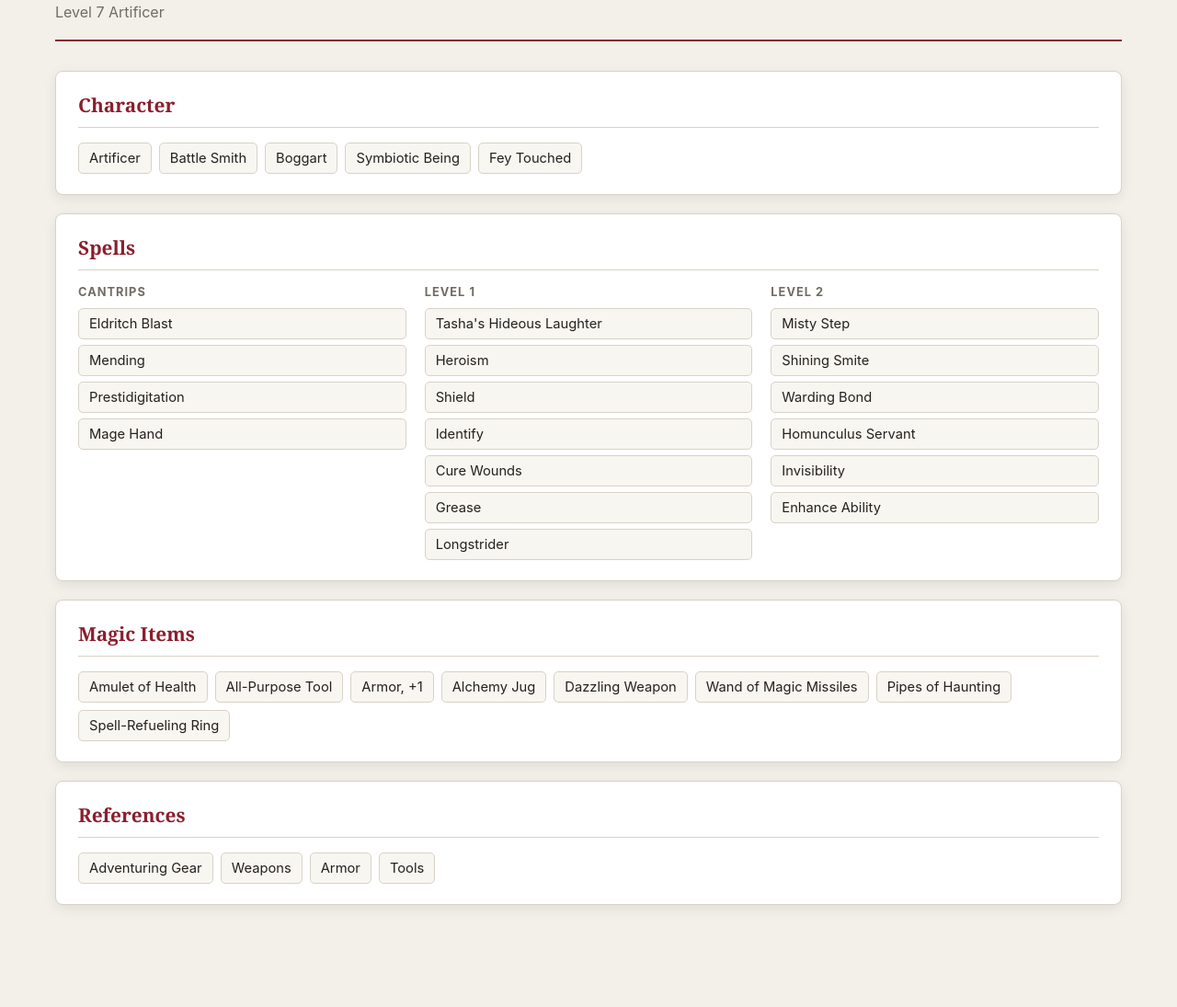
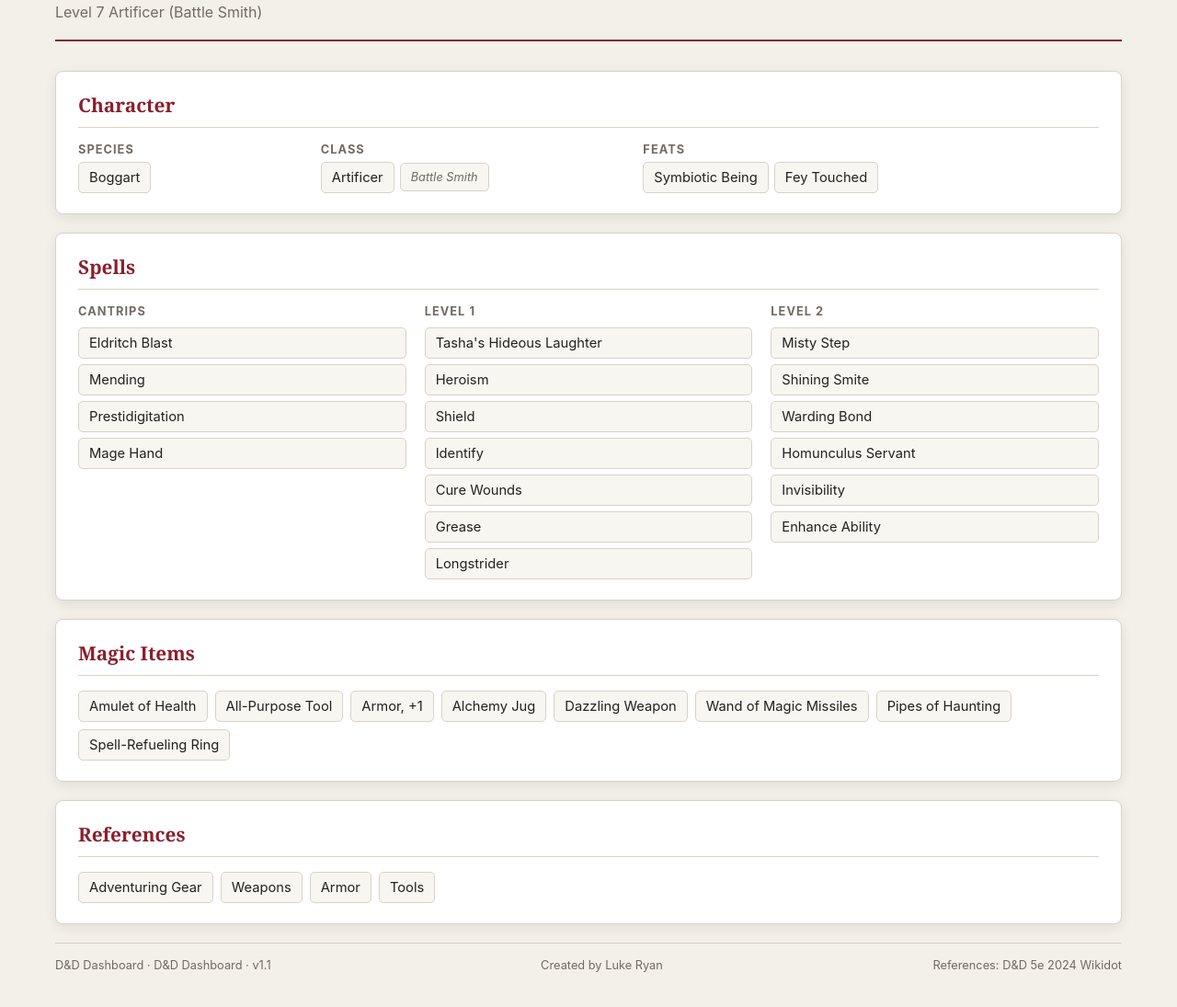
Before and after one commit to Lukeryan360/dnd-dashboard, a website: page index.html in a window 1280 px wide. Shown: the part 99-1194 px from the top of the page at 92% size. Before the commit the page ends 1151 px from the top, so only its background shows below. Drawn offline with Linux system fonts and the light colour scheme.

Commit message:
Version 1.1: added footer, reformatted character main section for clarity

```diff
--- a/css/style.css
+++ b/css/style.css
@@ -56,9 +56,9 @@ body {
 }
 
 
-/* ------------------------------------------------------------
+/* ============================================================
    Main Application
-   ------------------------------------------------------------ */
+   ============================================================ */
 
 #app {
     display: flex;
@@ -146,7 +146,6 @@ body {
    Dashboard Links
    ------------------------------------------------------------ */
 
-#character-links,
 #magic-item-links,
 #reference-links {
     display: flex;
@@ -189,6 +188,47 @@ body {
     transform: translateY(0);
 }
 
+/* ------------------------------------------------------------
+   Character Section
+   ------------------------------------------------------------ */
+
+#character-links {
+    display: grid;
+    grid-template-columns: 1fr 1.35fr 2fr;
+    gap: 16px;
+    align-items: start;
+}
+
+.character-group {
+    display: flex;
+    flex-direction: column;
+    gap: 6px;
+    min-width: 0;
+}
+
+.character-group h3 {
+    margin: 0;
+
+    color: var(--text-muted);
+    font-size: 0.8rem;
+    font-weight: 700;
+
+    text-transform: uppercase;
+    letter-spacing: 0.08em;
+}
+
+.character-buttons {
+    display: flex;
+    flex-wrap: wrap;
+    align-items: center;
+    gap: 6px;
+}
+
+.character-buttons .subclass {
+    font-size: 0.8rem;
+    font-style: italic;
+    color: var(--text-muted);
+}
 
 /* ------------------------------------------------------------
    Spell Section
@@ -228,140 +268,43 @@ body {
 
 
 /* ------------------------------------------------------------
-   Viewer
+   Dashboard Footer
    ------------------------------------------------------------ */
 
-#viewer {
-    display: none;
+#dashboard-footer {
+    display: flex;
+    justify-content: space-between;
+    align-items: center;
+    flex-wrap: wrap;
+    gap: 12px;
 
-    position: relative;
+    margin-top: 32px;
+    padding-top: 16px;
 
-    width: 67%;
-    min-height: 100vh;
+    border-top: 1px solid var(--border);
 
-    background: white;
-
-    border-left: 1px solid var(--border-dark);
+    color: var(--text-muted);
+    font-size: 0.8rem;
 }
 
-
-/* Wikidot iframe */
-
-#wiki-frame {
-    width: 100%;
-    height: 100vh;
-
-    border: none;
+#dashboard-footer a {
+    color: var(--text-muted);
+    text-decoration: none;
 }
 
-
-/* Close button */
-
-#viewer-close {
-    position: absolute;
-
-    top: 14px;
-    right: 18px;
-
-    z-index: 10;
-
-    width: 36px;
-    height: 36px;
-
-    border: none;
-    border-radius: 50%;
-
-    background: var(--text);
-    color: white;
-
-    font-size: 1.4rem;
-    line-height: 1;
-
-    cursor: pointer;
-
-    box-shadow: var(--shadow);
-
-    transition:
-            background 0.15s ease,
-            transform 0.15s ease;
+#dashboard-footer a:hover {
+    color: var(--accent);
+    text-decoration: underline;
 }
 
-#viewer-close:hover {
-    background: var(--accent);
-    transform: scale(1.05);
+#dashboard {
+    display: flex;
+    flex-direction: column;
 }
 
-
-/* ------------------------------------------------------------
-   Viewer Open State
-   ------------------------------------------------------------ */
-
-/*
-   Later, ui.js will add the class "viewer-open" to #app.
-
-   Normal:
-       dashboard = 100%
-       viewer    = hidden
-
-   Viewer open:
-       dashboard = 33%
-       viewer    = 67%
-*/
-
-#app.viewer-open #dashboard {
-    width: 33%;
-    min-width: 300px;
-
-    padding: 30px 24px;
-
-    margin: 0;
+#dashboard-footer {
+    margin-top: auto;
 }
-
-#app.viewer-open #viewer {
-    display: block;
-}
-
-
-/* ------------------------------------------------------------
-   Compact Dashboard
-   ------------------------------------------------------------ */
-
-#app.viewer-open #character-name {
-    font-size: 1.8rem;
-}
-
-#app.viewer-open #character-header {
-    margin-bottom: 20px;
-}
-
-#app.viewer-open .dashboard-section {
-    padding: 16px;
-    margin-bottom: 14px;
-
-    box-shadow: none;
-}
-
-#app.viewer-open .dashboard-section h2 {
-    font-size: 1.05rem;
-    margin-bottom: 12px;
-}
-
-
-/* Links become slightly smaller */
-
-#app.viewer-open .dashboard-link {
-    padding: 5px 8px;
-    font-size: 0.82rem;
-}
-
-
-/* Spell levels become one column */
-
-#app.viewer-open #spell-links {
-    grid-template-columns: 1fr;
-    gap: 14px;
-}
-
 
 /* ------------------------------------------------------------
    Responsive
@@ -377,21 +320,11 @@ body {
         font-size: 2rem;
     }
 
+    #character-links {
+        grid-template-columns: 1fr;
+    }
+
     #spell-links {
         grid-template-columns: 1fr;
     }
-
-
-    /*
-       On small screens, don't attempt the 1/3 + 2/3 layout.
-       Let the viewer take over the screen.
-    */
-
-    #app.viewer-open #dashboard {
-        display: none;
-    }
-
-    #app.viewer-open #viewer {
-        width: 100%;
-    }
 }
--- a/index.html
+++ b/index.html
@@ -22,13 +22,30 @@
             <p id="character-summary"></p>
         </header>
 
-
         <!-- Character -->
         <section class="dashboard-section" id="character-section">
             <h2>Character</h2>
 
-            <div id="character-links">
-                <!-- Generated by JS -->
+            <div id="character-links" class="character-grid">
+
+                <!-- Species -->
+                <div class="character-group">
+                    <h3>Species</h3>
+                    <div class="character-buttons" id="character-species"></div>
+                </div>
+
+                <!-- Class & Subclass -->
+                <div class="character-group">
+                    <h3>Class</h3>
+                    <div class="character-buttons" id="character-classes"></div>
+                </div>
+
+                <!-- Feats -->
+                <div class="character-group">
+                    <h3>Feats</h3>
+                    <div class="character-buttons" id="character-feats"></div>
+                </div>
+
             </div>
         </section>
 
@@ -36,9 +53,7 @@
         <!-- Spells -->
         <section class="dashboard-section" id="spells-section">
             <h2>Spells</h2>
-
             <div id="spell-links">
-                <!-- Generated by JS -->
             </div>
         </section>
 
@@ -46,9 +61,7 @@
         <!-- Magic Items -->
         <section class="dashboard-section" id="magic-items-section">
             <h2>Magic Items</h2>
-
             <div id="magic-item-links">
-                <!-- Generated by JS -->
             </div>
         </section>
 
@@ -56,33 +69,29 @@
         <!-- References -->
         <section class="dashboard-section" id="reference-section">
             <h2>References</h2>
-
             <div id="reference-links">
-                <!-- Generated by JS -->
             </div>
         </section>
 
+        <footer id="dashboard-footer">
+            <span>D&D Dashboard · <span id="footer-version"></span></span>
+            <span>Created by Luke Ryan</span>
+            <span>
+        References:
+            <a href="http://dnd2024.wikidot.com/"
+               target="dnd-reference">
+                D&D 5e 2024 Wikidot
+            </a>
+        </span>
+        </footer>
+
     </section>
-
-
-    <!-- Wikidot Viewer -->
-    <aside id="viewer">
-
-        <button id="viewer-close" type="button">
-            ×
-        </button>
-
-        <iframe
-                id="wiki-frame"
-                title="D&D Wikidot Reference">
-        </iframe>
-
-    </aside>
 
 </main>
 
 
 <!-- JavaScript -->
+<script src="js/config.js"></script>
 <script src="js/urls.js"></script>
 <script src="js/data.js"></script>
 <script src="js/ui.js"></script>
--- a/js/app.js
+++ b/js/app.js
@@ -1,5 +1,10 @@
 async function init() {
 
+    // Getting config
+    document.getElementById("footer-version").textContent =
+        `${CONFIG.projectName} · v${CONFIG.version}`;
+
+    // Getting character data
     const character = await loadCharacter();
 
     if (!character) {
--- /dev/null
+++ b/js/config.js
@@ -0,0 +1,5 @@
+const CONFIG = {
+    version: "1.1",
+    projectName: "D&D Dashboard",
+    author: "Luke Ryan"
+};
--- a/js/ui.js
+++ b/js/ui.js
@@ -74,33 +74,53 @@ function renderCharacter(character) {
     document.getElementById("character-name").textContent =
         character.name;
 
+    const subclassName = character.subclass
+        ? ` (${character.subclass.name})`
+        : "";
+
     document.getElementById("character-summary").textContent =
-        `Level ${character.level} ${character.class.name}`;
+        `Level ${character.level} ${character.class.name}${subclassName}`;
+
+    // Species
+    const speciesContainer =
+        document.getElementById("character-species");
+
+    speciesContainer.innerHTML = "";
+
+    if (character.species) {
+        speciesContainer.appendChild(
+            createLink(character.species)
+        );
+    }
 
 
-    // Character links
-    const container =
-        document.getElementById("character-links");
+    // Class & Subclass
+    const classContainer =
+        document.getElementById("character-classes");
 
-    container.innerHTML = "";
+    classContainer.innerHTML = "";
 
-    const mainInfo = [
-        character.class,
-        character.subclass,
-        character.species
-    ];
+    if (character.class) {
+        classContainer.appendChild(
+            createLink(character.class)
+        );
+    }
 
-    for (const item of mainInfo) {
-        if (item) {
-            container.appendChild(createLink(item));
-        }
+    if (character.subclass) {
+        const subclassLink = createLink(character.subclass);
+
+        subclassLink.classList.add("subclass");
+
+        classContainer.appendChild(subclassLink);
     }
 
 
     // Feats
-    for (const feat of character.feats) {
-        container.appendChild(createLink(feat));
-    }
+    const featsContainer =
+        document.getElementById("character-feats");
+
+    renderList(character.feats, featsContainer);
+
 }
 
 function renderSpells(character) {
--- a/js/urls.js
+++ b/js/urls.js
@@ -31,7 +31,7 @@ function slugify(name) {
     return name
         .trim()
         .toLowerCase()
-        .replace(/['’]/g, "")       // Remove apostrophes
+        .replace(/['’]/g, "-")      // Replace apostrophes with -
         .replace(/&/g, "and")       // Replace & with "and"
         .replace(/[^a-z0-9]+/g, "-") // Replace other characters with -
         .replace(/^-+|-+$/g, "");   // Remove leading/trailing -
```
